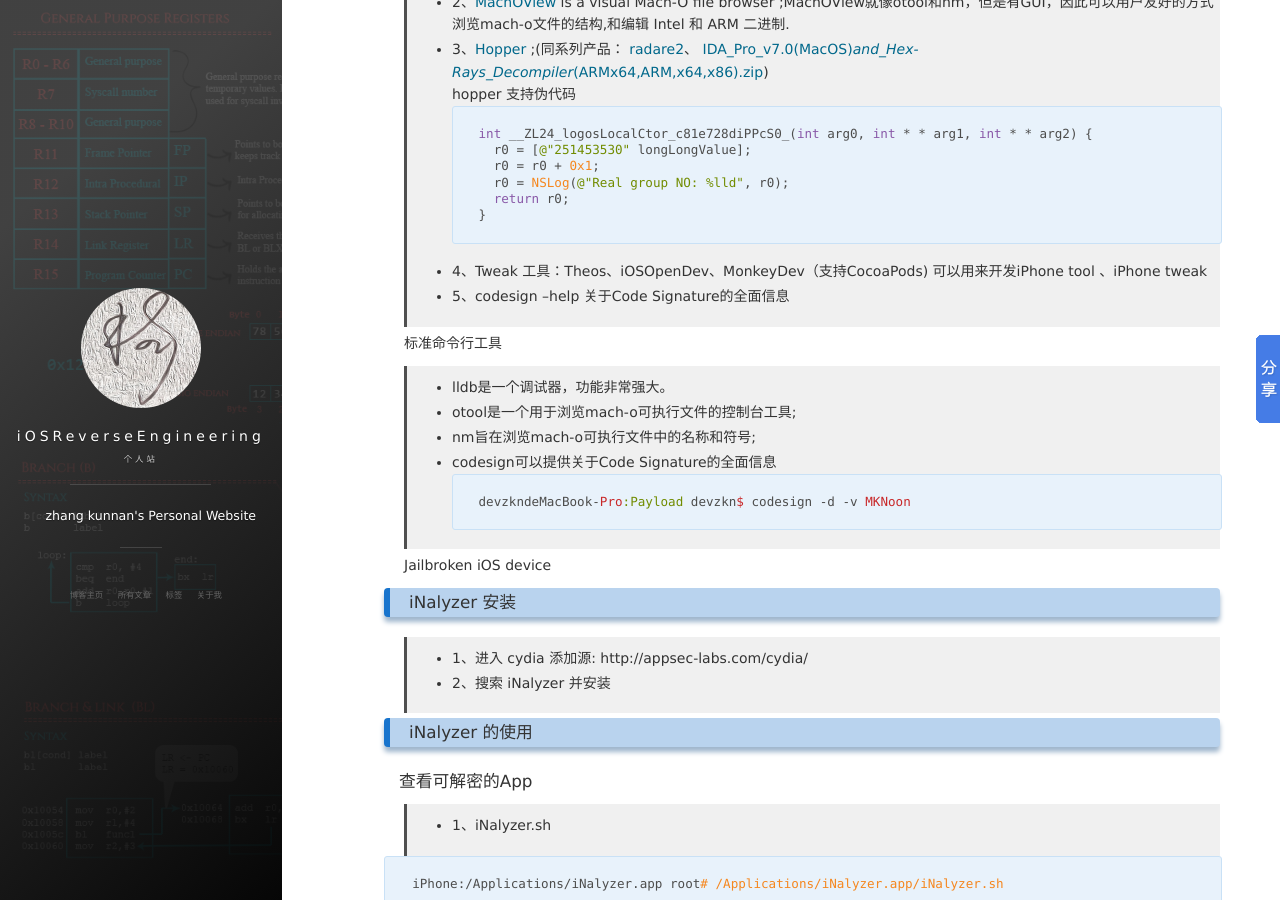
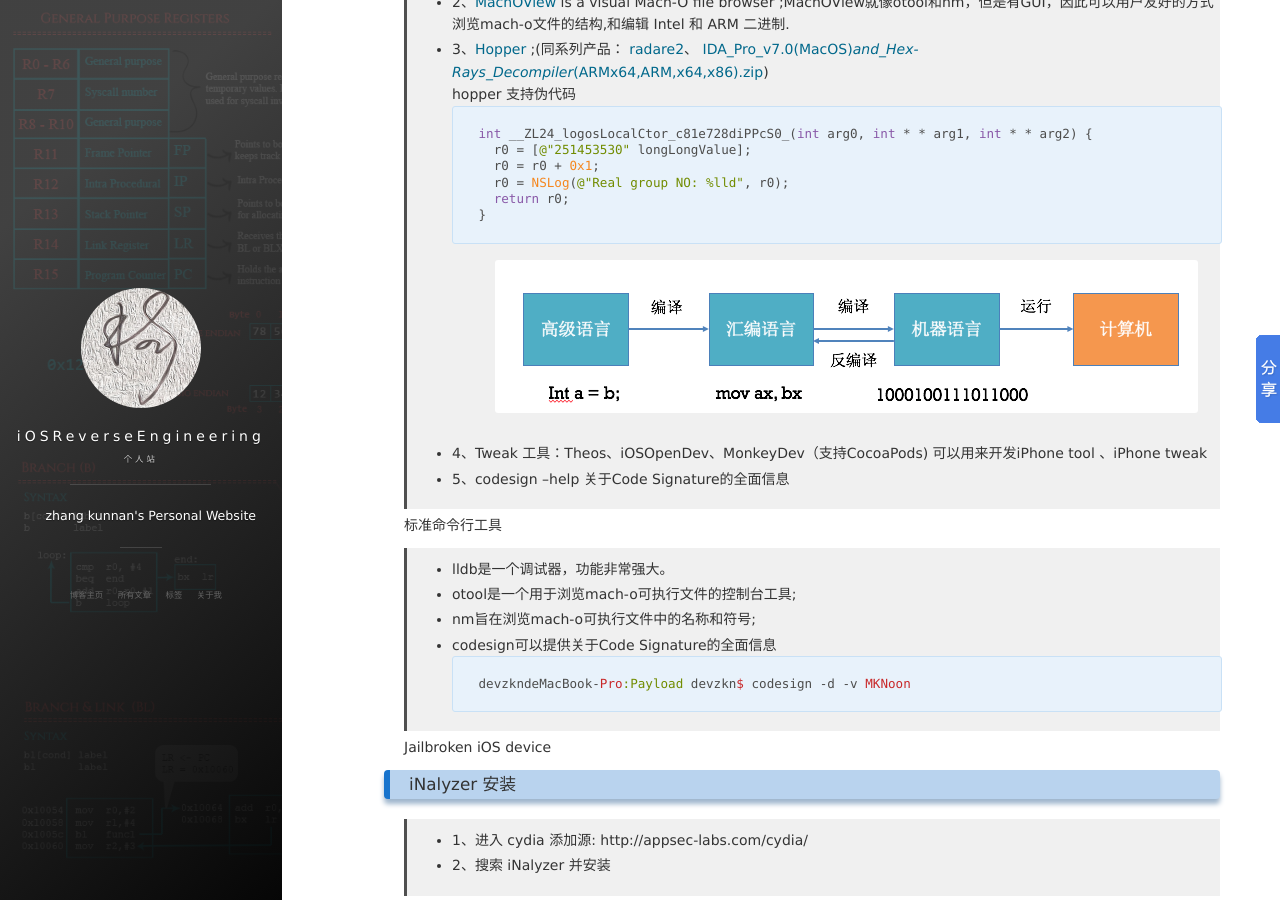
Before and after one commit to zhangkn/zhangkn.github.io, a Jekyll site: the page built from _posts/2017-01-03-iOS_Wifilist.md, in a window 1280 px wide and 900 px high, scrolled down 1241 px. Built offline with Jekyll 4.4.1, drawn with Linux system fonts in a browser that asks for light colours; nearby versions of some CDN libraries; comment, search, counter and statistics services are not loaded.

Commit message:
assembly

````diff
--- a/_posts/2017-01-03-iOS_Wifilist.md
+++ b/_posts/2017-01-03-iOS_Wifilist.md
@@ -61,6 +61,8 @@
     return r0;
 }
 ```
+![](/images/posts/iOS_Wifilist/assemblylanguage.png)
+
 >* 4、Tweak 工具：Theos、iOSOpenDev、MonkeyDev（支持CocoaPods) 可以用来开发iPhone tool 、iPhone tweak
 >* 5、codesign --help 关于Code Signature的全面信息
 
````
Also changed, not shown: images/posts/iOS_Wifilist/assemblylanguage.png (added).
